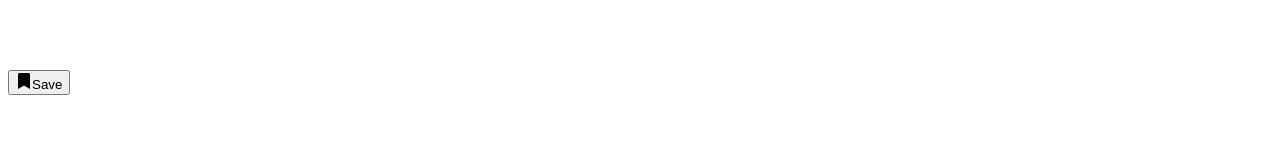
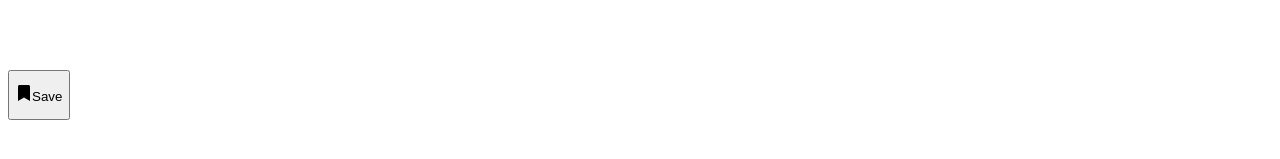
Before and after one commit to guilhermevialle/CineHub, a Next.js app: page /ClientMovie in a window 1280 px wide. Shown: the part 322-481 px from the top of the page. Built offline with nearby package versions, Linux system fonts and the light colour scheme.

Commit message:
creating movie page

```diff
--- a/src/pages/ClientMovie.tsx
+++ b/src/pages/ClientMovie.tsx
@@ -45,17 +45,21 @@ export default function ClientMovie({ movieDetails }: Props) {
                 </span>
               </div>
 
+              <div className='mb-4'>
                 <Button
-                style={{ marginBottom: '16px' }}
+                  style={{
+                    height: '50px',
+                  }}
                   text='Save'
                   icon={{
                     asset: <FaBookmark size={16} />,
                     position: 'left',
                   }}
                 />
+              </div>
 
               <div className='mb-4'>
-                <p>
+                <p className='text-zinc-200'>
                   <Balancer>{movieDetails?.overview}</Balancer>
                 </p>
               </div>
```
Lines whose indentation alone changed are shown as unchanged.
